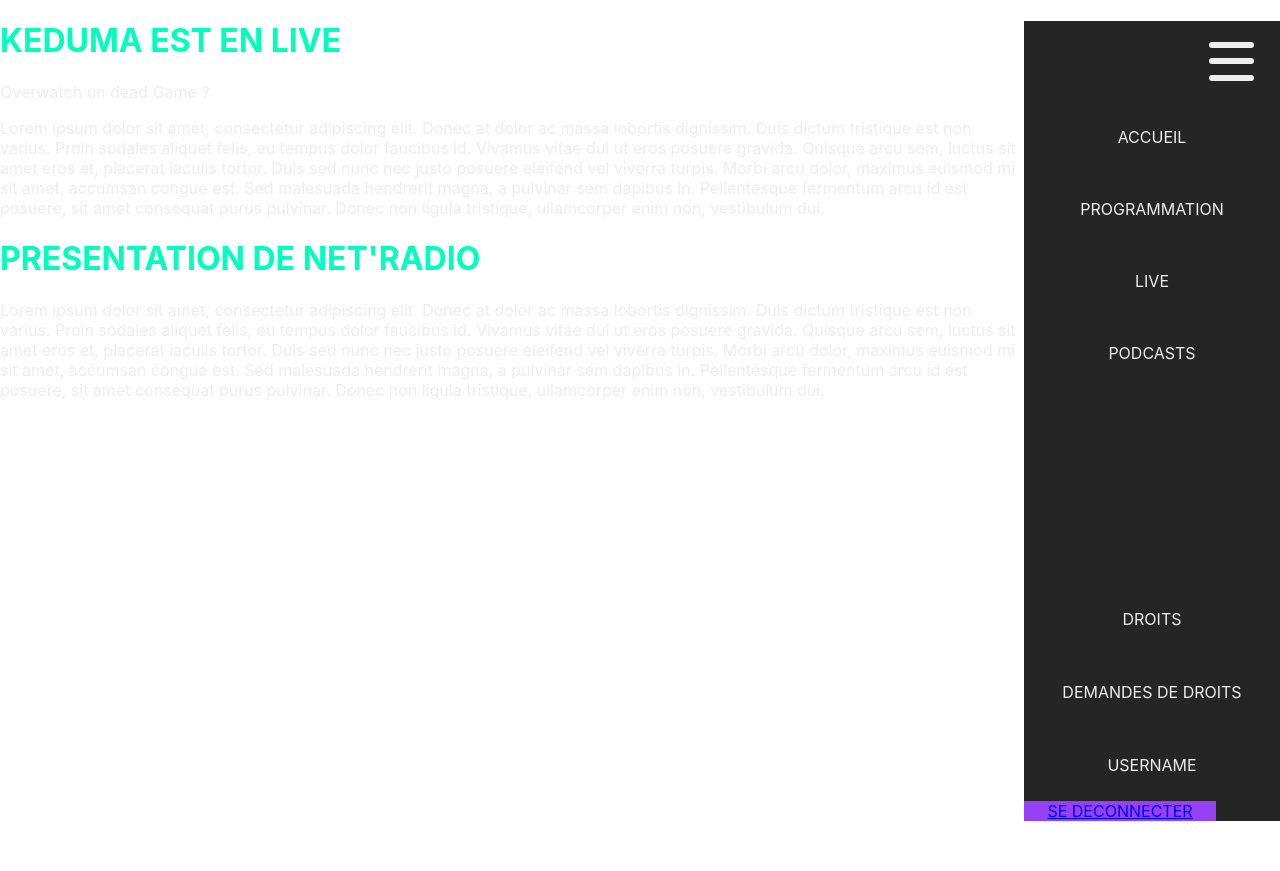
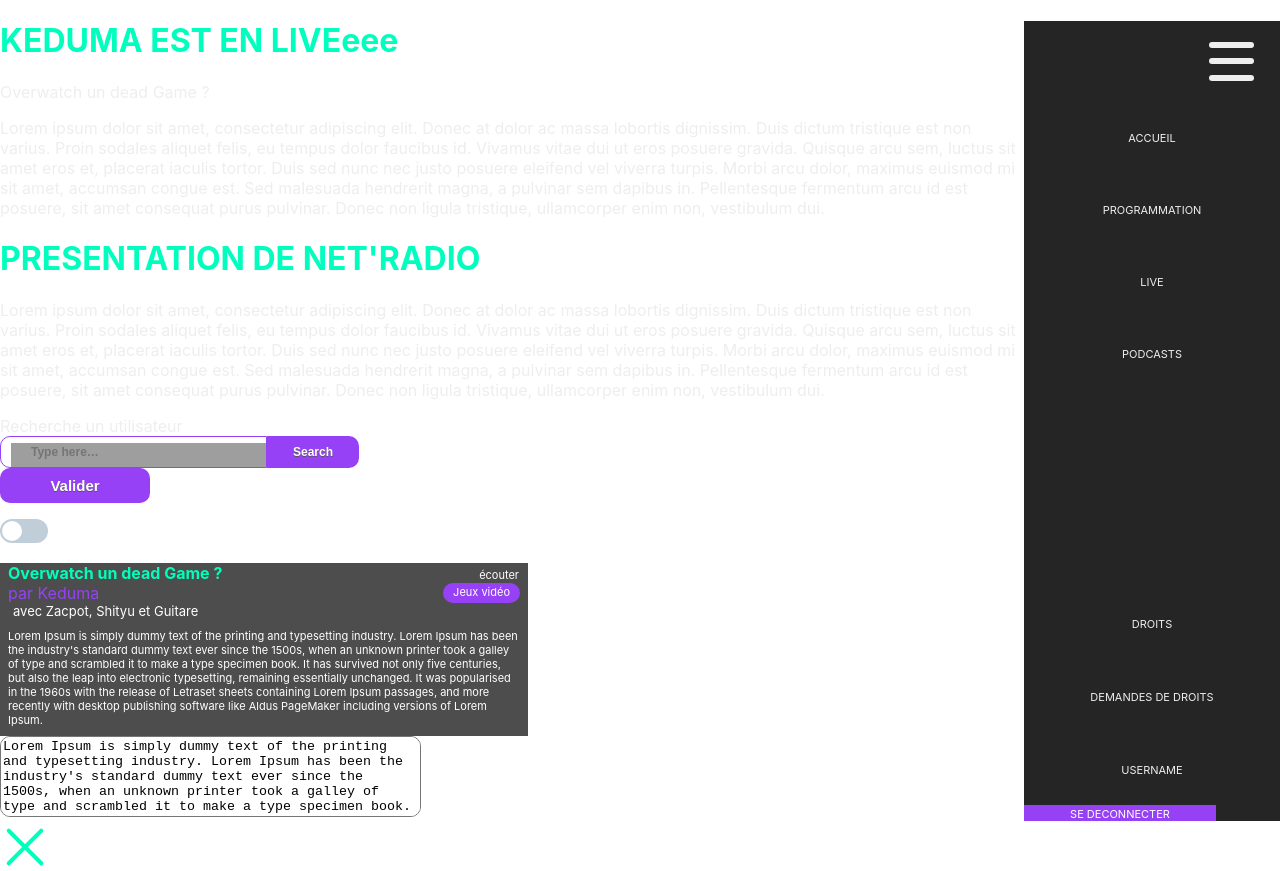
Before and after one commit to GaetanCom/netRadio-CIASIE, a React (Create React App) app in the folder frontend/: page / in a window 1280 px wide. Before the commit the page ends 821 px from the top, so only its background shows below. Built offline with nearby package versions, Linux system fonts and the light colour scheme; grey boxes are pictures that could not be loaded.

Commit message:
Ajout croix et textarea

```diff
--- a/frontend/src/components/items/Barre_recherche.css
+++ b/frontend/src/components/items/Barre_recherche.css
@@ -1,6 +1,6 @@
 #searchbox {
 
-    width: 250px;
+    width: 400px;
 }
 
 input:focus::-webkit-input-placeholder {
--- a/frontend/src/components/items/Barre_recherche.js
+++ b/frontend/src/components/items/Barre_recherche.js
@@ -5,7 +5,7 @@
     return (
         <div className="barre_recherche">
             <form id="searchbox" method="get" action="/search">
-                <input id="barre" name="q" type="text" size="15" placeholder="Type here… " />
+                <input id="barre" name="q" type="text" placeholder="Type here… " />
                 <input id="button-submit" type="submit" value="Search" />
             </form>
         </div>
--- /dev/null
+++ b/frontend/src/components/items/Cross_close.css
@@ -0,0 +1,39 @@
+.close-container{
+    width: 50px;
+    height: 50px;
+    cursor: pointer;
+}
+
+.leftright{
+  height: 4px;
+  width: 50px;
+  position: absolute;
+  margin-top: 24px;
+  background-color: #00ffba;
+  border-radius: 2px;
+  transform: rotate(45deg);
+  transition: all .3s ease-in;
+}
+
+.rightleft{
+  height: 4px;
+  width: 50px;
+  position: absolute;
+  margin-top: 24px;
+  background-color: #00ffba;
+  border-radius: 2px;
+  transform: rotate(-45deg);
+  transition: all .3s ease-in;
+}
+
+.close-container:hover .leftright{
+  transform: rotate(-45deg);
+  background-color: #F25C66;
+}
+.close-container:hover .rightleft{
+  transform: rotate(45deg);
+  background-color: #F25C66;
+}
+.close-container:hover label{
+  opacity: 1;
+}
--- /dev/null
+++ b/frontend/src/components/items/Cross_close.js
@@ -0,0 +1,15 @@
+import React from 'react';
+import './Cross_close.css';
+
+const Cross_close = props => {
+    return (
+        <div className="cross_close">
+            <div class="close-container">
+                <div class="leftright"></div>
+                <div class="rightleft"></div>
+            </div>
+        </div>
+    )
+}
+
+export default Cross_close;
--- /dev/null
+++ b/frontend/src/components/items/Textarea.css
@@ -0,0 +1,8 @@
+#textarea{
+    resize: none;
+    border-radius: 10px;
+}
+
+.textarea{
+    border-radius: 10px;
+}
--- /dev/null
+++ b/frontend/src/components/items/Textarea.js
@@ -0,0 +1,12 @@
+import React from 'react';
+import './Textarea.css';
+
+const Textarea = props => {
+    return (
+        <div className="textarea">
+            <textarea id="textarea" name="description"  rows={props.rows} cols={props.cols} >{props.text}</textarea>
+        </div>
+    )
+}
+
+export default Textarea;
--- a/frontend/src/components/menus/Menus.js
+++ b/frontend/src/components/menus/Menus.js
@@ -25,8 +25,9 @@
     render() {
         // const user = "auditor";
         // const user = "visitor";
+        // const user = "admin";
+        // const user = "announcer";
         const user = "admin";
-        // const user = "announcer";
         return(
             <div className="menu">
                 <div className="menu-header">
--- a/frontend/src/container/App.js
+++ b/frontend/src/container/App.js
@@ -4,6 +4,8 @@
 
 import Index from '../container/Index';
 import Menu from '../components/menus/Menus';
+
+
 
 function App() {
   return (
@@ -13,6 +15,7 @@
         <Switch>
           <Route path="/"><Index /></Route>
         </Switch>
+
       </main>
     </Router>
   );
--- a/frontend/src/container/Index.js
+++ b/frontend/src/container/Index.js
@@ -3,6 +3,13 @@
 import Title from '../components/items/Title';
 import Subtitle from '../components/items/Subtitle';
 import Subtext from '../components/items/Subtext';
+import Barre_recherche from '../components/items/Barre_recherche';
+import Label from '../components/items/Label';
+import Bouton from '../components/items/Bouton';
+import Checkbox from '../components/items/Checkbox';
+import Emission from '../components/items/Emission';
+import Textarea from '../components/items/Textarea';
+import Cross_close from '../components/items/Cross_close';
 
 class Index extends Component {
 
@@ -12,7 +19,7 @@
 
             <div>
                 <div>
-                    <Title text="KEDUMA EST EN LIVE" />
+                    <Title text="KEDUMA EST EN LIVEeee" />
                     <Subtitle text="Overwatch un dead Game ?" />
                     {/* <Player /> */}
                     <Subtext text="Lorem ipsum dolor sit amet, consectetur adipiscing elit. Donec at dolor ac massa lobortis dignissim. Duis dictum tristique est non varius. Proin sodales aliquet felis, eu tempus dolor faucibus id. Vivamus vitae dui ut eros posuere gravida. Quisque arcu sem, luctus sit amet eros et, placerat iaculis tortor. Duis sed nunc nec justo posuere eleifend vel viverra turpis. Morbi arcu dolor, maximus euismod mi sit amet, accumsan congue est. Sed malesuada hendrerit magna, a pulvinar sem dapibus in. Pellentesque fermentum arcu id est posuere, sit amet consequat purus pulvinar. Donec non ligula tristique, ullamcorper enim non, vestibulum dui." />
@@ -21,6 +28,17 @@
                 <div>
                     <Title text="PRESENTATION DE NET'RADIO" />
                     <Subtext text="Lorem ipsum dolor sit amet, consectetur adipiscing elit. Donec at dolor ac massa lobortis dignissim. Duis dictum tristique est non varius. Proin sodales aliquet felis, eu tempus dolor faucibus id. Vivamus vitae dui ut eros posuere gravida. Quisque arcu sem, luctus sit amet eros et, placerat iaculis tortor. Duis sed nunc nec justo posuere eleifend vel viverra turpis. Morbi arcu dolor, maximus euismod mi sit amet, accumsan congue est. Sed malesuada hendrerit magna, a pulvinar sem dapibus in. Pellentesque fermentum arcu id est posuere, sit amet consequat purus pulvinar. Donec non ligula tristique, ullamcorper enim non, vestibulum dui." />
+                </div>
+
+                <div>
+
+                    <Label text="Recherche un utilisateur"/>
+                    <Barre_recherche size="15px" />
+                    <Bouton text="Valider" />
+                    <Checkbox />
+                    <Emission name="Overwatch un dead Game ?" ecouter="https://example.com" presenter="Keduma" category="Jeux vidéo" guests="Zacpot, Shityu et Guitare" text="Lorem Ipsum is simply dummy text of the printing and typesetting industry. Lorem Ipsum has been the industry's standard dummy text ever since the 1500s, when an unknown printer took a galley of type and scrambled it to make a type specimen book. It has survived not only five centuries, but also the leap into electronic typesetting, remaining essentially unchanged. It was popularised in the 1960s with the release of Letraset sheets containing Lorem Ipsum passages, and more recently with desktop publishing software like Aldus PageMaker including versions of Lorem Ipsum."/>
+                    <Textarea rows="5" cols="50" text="Lorem Ipsum is simply dummy text of the printing and typesetting industry. Lorem Ipsum has been the industry's standard dummy text ever since the 1500s, when an unknown printer took a galley of type and scrambled it to make a type specimen book. It has survived not only five centuries, but also the leap into electronic typesetting, remaining essentially unchanged. It was popularised in the 1960s with the release of Letraset sheets containing Lorem Ipsum passages, and more recently with desktop publishing software like Aldus PageMaker including versions of Lorem Ipsum."/>
+                    <Cross_close />
                 </div>
             </div>
 
```
